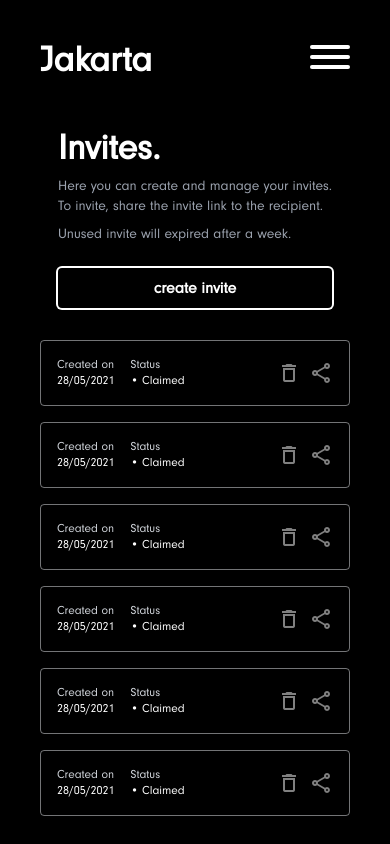
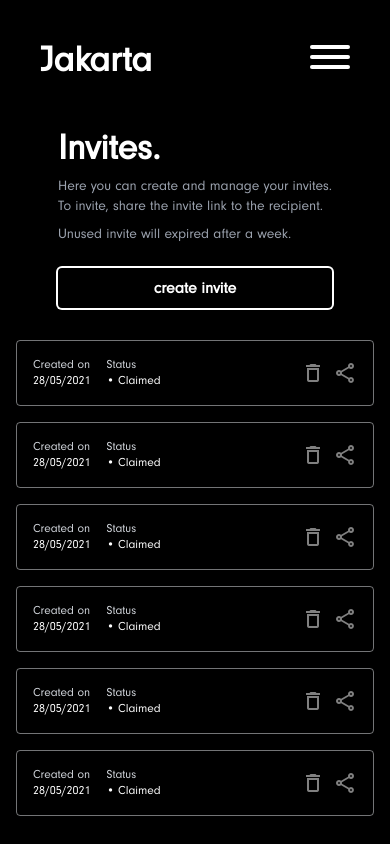
Before and after one commit to NYYCS/maxime, a Next.js app: page /invites in a window 390 px wide. Built offline with nearby package versions, Linux system fonts and the light colour scheme.

Commit message:
mobile styling

```diff
--- a/src/modules/invite/InvitePage.js
+++ b/src/modules/invite/InvitePage.js
@@ -62,7 +62,7 @@
 function InvitePage({ user }) {
   return (
     <Layout>
-      <div className="flex flex-col gap-2 mt-32">
+      <div className="flex flex-col gap-2">
         <div className="w-full text-4xl font-bold">Invites.</div>
         <div className="text-sm text-gray-400">
           <p>Here you can create and manage your invites.</p>
--- a/src/modules/layout/Layout.js
+++ b/src/modules/layout/Layout.js
@@ -4,7 +4,7 @@
   return (
     <>
       <Navbar/>
-      <div className="flex flex-col items-center justify-center min-h-screen px-10 text-white bg-black">
+      <div className="flex flex-col items-center justify-center min-h-screen px-4 pt-32 text-white bg-black">
         {children}
       </div>
     </>
```
